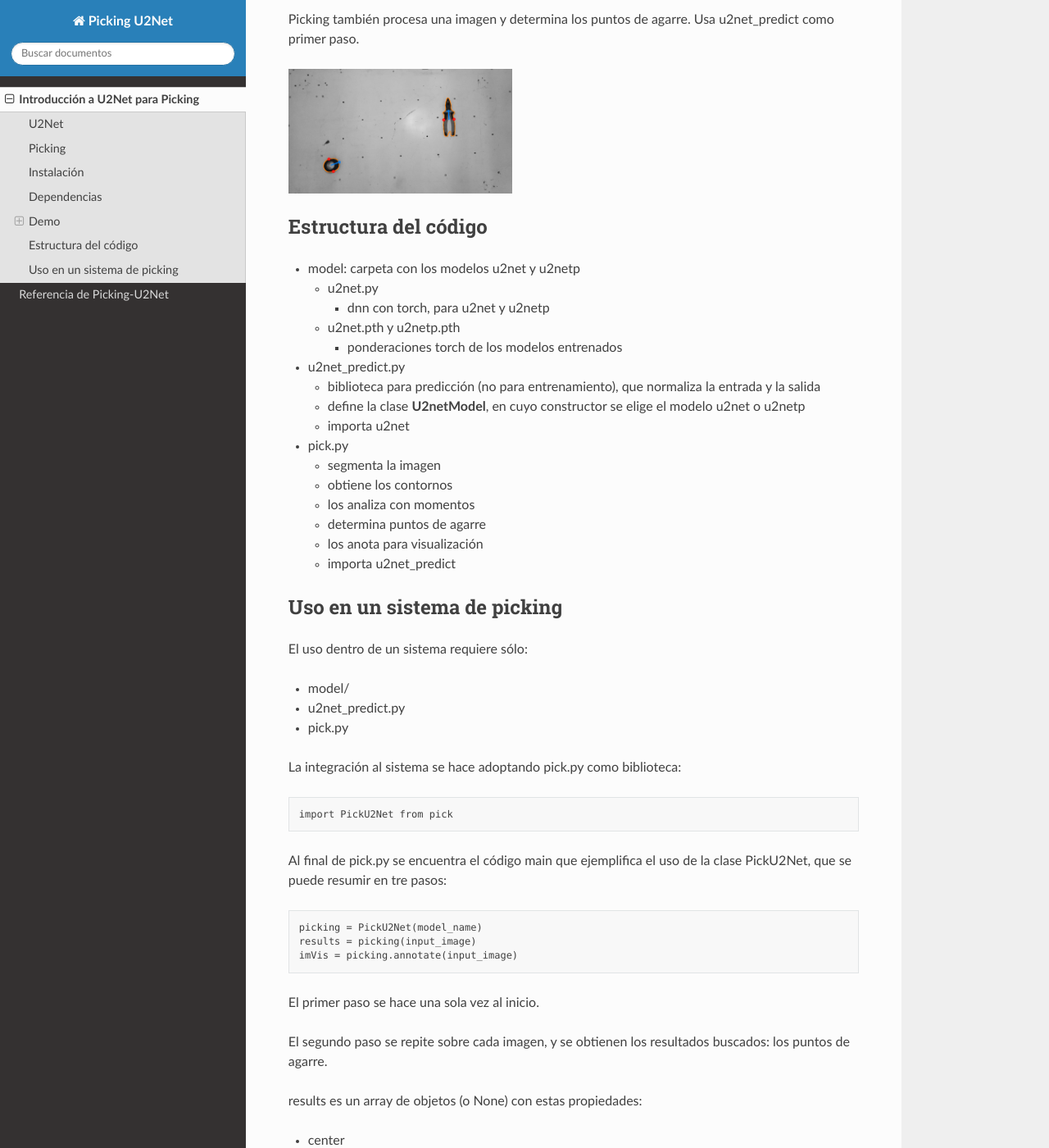
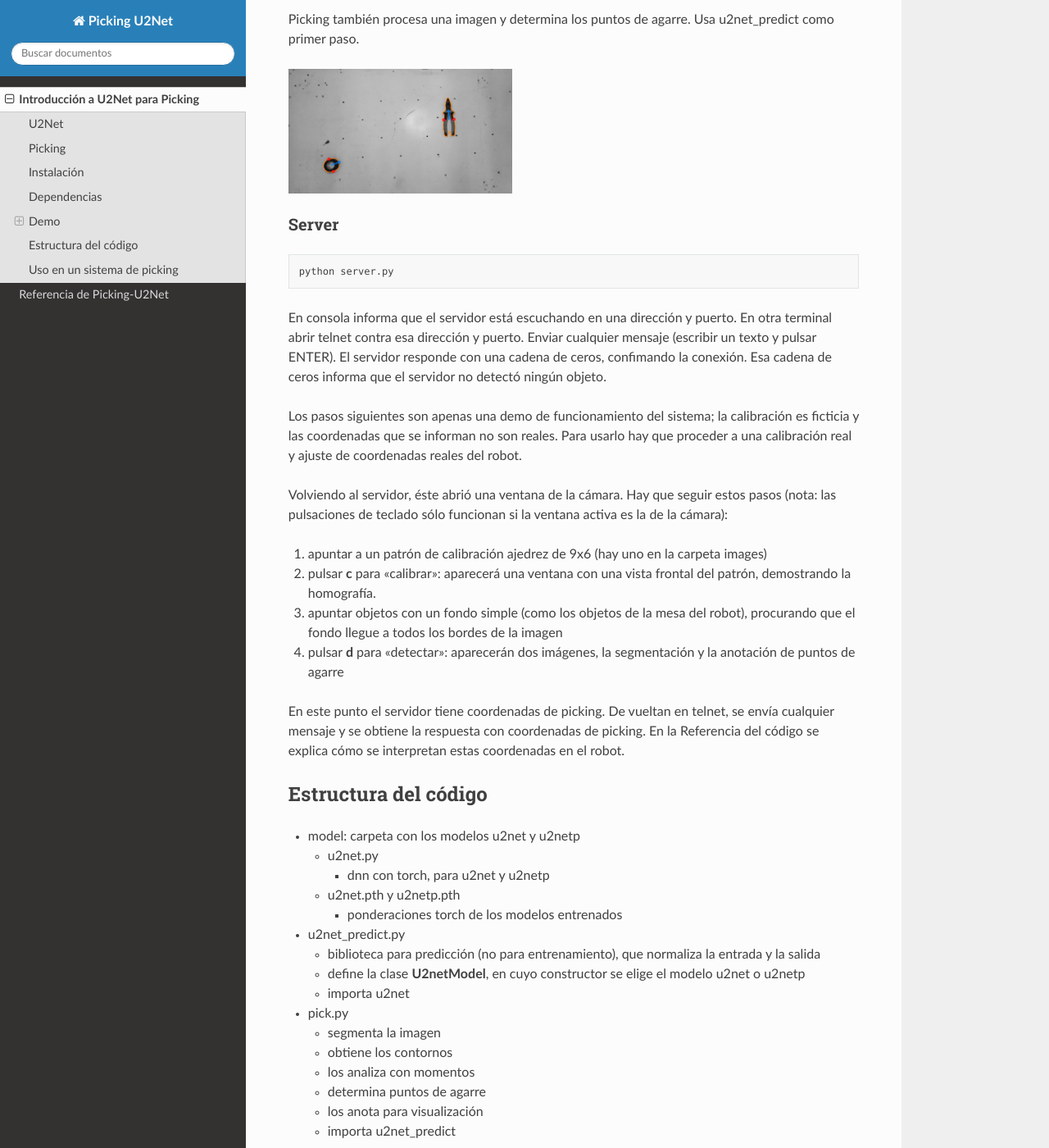
Before and after one commit to Laboratorio-de-Robotica/Picking-U2Net, a Sphinx documentation site: the page built from docs/doc.md, in a window 1280 px wide and 1400 px high, scrolled down 3185 px. Shown: the whole window at 82% size. Built offline with Sphinx 7.4.7 and the Read the Docs theme 3.1.0, drawn with Linux system fonts in a browser that asks for light colours.

Commit message:
Doc.md actualizado con instrucciones para demo con server

```diff
--- a/docs/doc.md
+++ b/docs/doc.md
@@ -78,6 +78,23 @@ Picking también procesa una imagen y determina los puntos de agarre.  Usa u2net
 <img src="./_static/Picking.png">
 
 
+### Server
+
+    python server.py
+
+En consola informa que el servidor está escuchando en una dirección y puerto.  En otra terminal abrir telnet contra esa dirección y puerto.  Enviar cualquier mensaje (escribir un texto y pulsar ENTER).  El servidor responde con una cadena de ceros, confimando la conexión.  Esa cadena de ceros informa que el servidor no detectó ningún objeto.
+
+Los pasos siguientes son apenas una demo de funcionamiento del sistema; la calibración es ficticia y las coordenadas que se informan no son reales.  Para usarlo hay que proceder a una calibración real y ajuste de coordenadas reales del robot.
+
+Volviendo al servidor, éste abrió una ventana de la cámara.  Hay que seguir estos pasos (nota: las pulsaciones de teclado sólo funcionan si la ventana activa es la de la cámara):
+
+1. apuntar a un patrón de calibración ajedrez de 9x6 (hay uno en la carpeta images)
+2. pulsar **c** para "calibrar": aparecerá una ventana con una vista frontal del patrón, demostrando la homografía.
+3. apuntar objetos con un fondo simple (como los objetos de la mesa del robot), procurando que el fondo llegue a todos los bordes de la imagen
+4. pulsar **d** para "detectar": aparecerán dos imágenes, la segmentación y la anotación de puntos de agarre
+
+En este punto el servidor tiene coordenadas de picking.  De vueltan en telnet, se envía cualquier mensaje y se obtiene la respuesta con coordenadas de picking.  En la Referencia del código se explica cómo se interpretan estas coordenadas en el robot.
+
 ## Estructura del código
 
 - model: carpeta con los modelos u2net y u2netp
```
